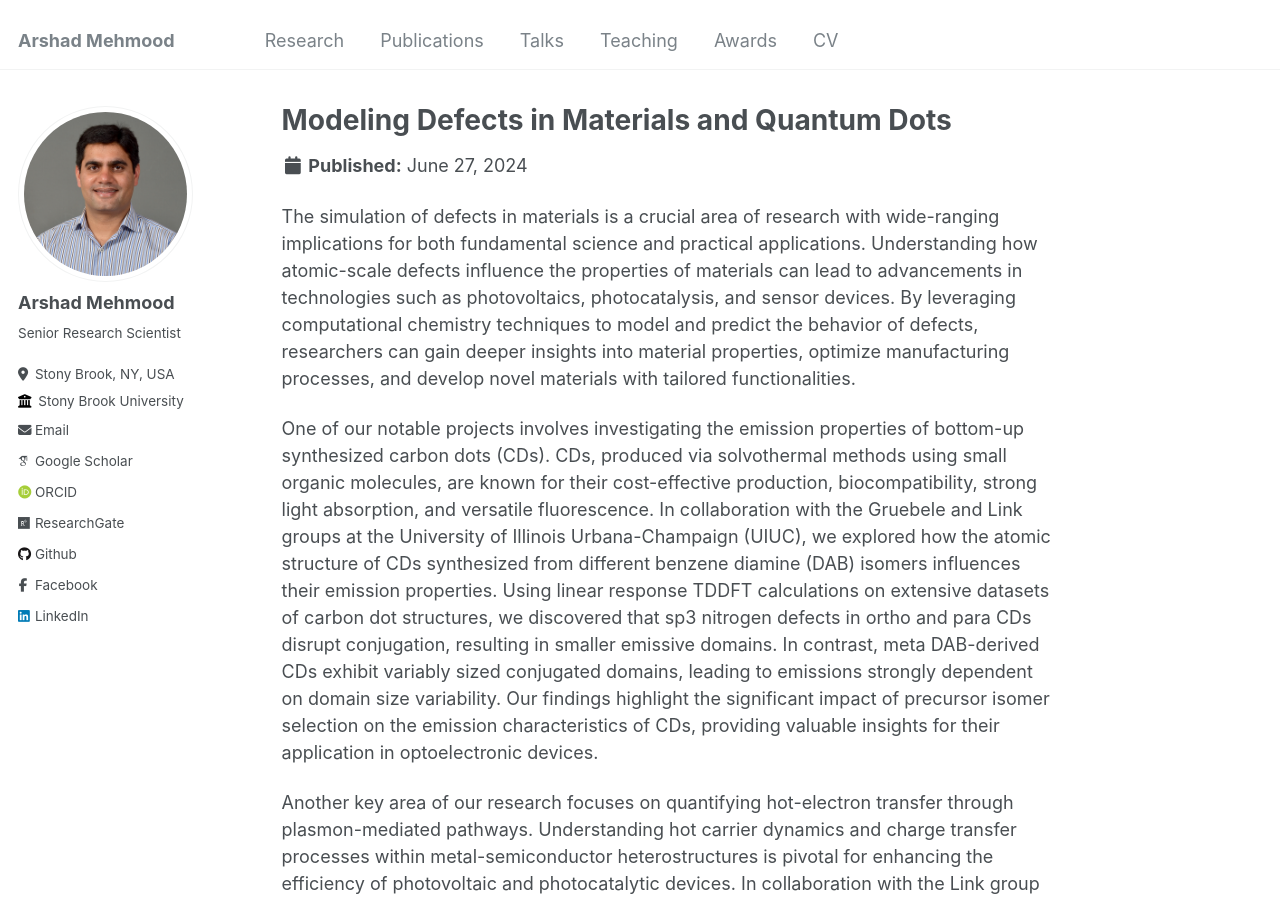
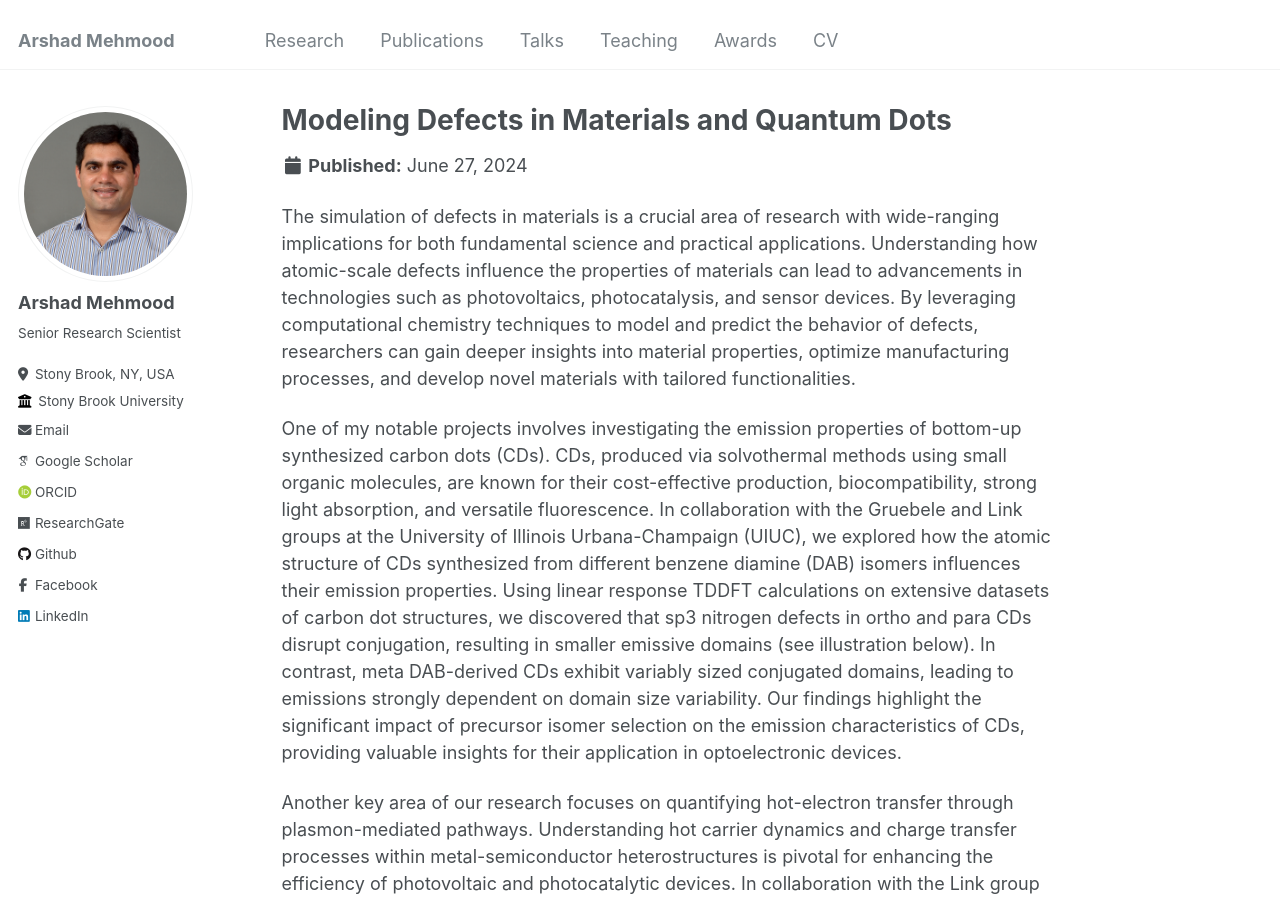
Before and after one commit to arshadmehmood118/arshadmehmood118.github.io, a Jekyll site: the page built from _portfolio/2_defects.md, in a window 1280 px wide and 900 px high. Built offline with Jekyll 4.4.1, drawn with Linux system fonts in a browser that asks for light colours; some web fonts are replaced.

Commit message:
Update 2_defects.md

```diff
--- a/_portfolio/2_defects.md
+++ b/_portfolio/2_defects.md
@@ -6,7 +6,7 @@ collection: portfolio
 
 The simulation of defects in materials is a crucial area of research with wide-ranging implications for both fundamental science and practical applications. Understanding how atomic-scale defects influence the properties of materials can lead to advancements in technologies such as photovoltaics, photocatalysis, and sensor devices. By leveraging computational chemistry techniques to model and predict the behavior of defects, researchers can gain deeper insights into material properties, optimize manufacturing processes, and develop novel materials with tailored functionalities.
 
-One of our notable projects involves investigating the emission properties of bottom-up synthesized carbon dots (CDs). CDs, produced via solvothermal methods using small organic molecules, are known for their cost-effective production, biocompatibility, strong light absorption, and versatile fluorescence. In collaboration with the Gruebele and Link groups at the University of Illinois Urbana-Champaign (UIUC), we explored how the atomic structure of CDs synthesized from different benzene diamine (DAB) isomers influences their emission properties. Using linear response TDDFT calculations on extensive datasets of carbon dot structures, we discovered that sp3 nitrogen defects in ortho and para CDs disrupt conjugation, resulting in smaller emissive domains. In contrast, meta DAB-derived CDs exhibit variably sized conjugated domains, leading to emissions strongly dependent on domain size variability. Our findings highlight the significant impact of precursor isomer selection on the emission characteristics of CDs, providing valuable insights for their application in optoelectronic devices.
+One of my notable projects involves investigating the emission properties of bottom-up synthesized carbon dots (CDs). CDs, produced via solvothermal methods using small organic molecules, are known for their cost-effective production, biocompatibility, strong light absorption, and versatile fluorescence. In collaboration with the Gruebele and Link groups at the University of Illinois Urbana-Champaign (UIUC), we explored how the atomic structure of CDs synthesized from different benzene diamine (DAB) isomers influences their emission properties. Using linear response TDDFT calculations on extensive datasets of carbon dot structures, we discovered that sp3 nitrogen defects in ortho and para CDs disrupt conjugation, resulting in smaller emissive domains (see illustration below). In contrast, meta DAB-derived CDs exhibit variably sized conjugated domains, leading to emissions strongly dependent on domain size variability. Our findings highlight the significant impact of precursor isomer selection on the emission characteristics of CDs, providing valuable insights for their application in optoelectronic devices.
 
 Another key area of our research focuses on quantifying hot-electron transfer through plasmon-mediated pathways. Understanding hot carrier dynamics and charge transfer processes within metal-semiconductor heterostructures is pivotal for enhancing the efficiency of photovoltaic and photocatalytic devices. In collaboration with the Link group at UIUC, we aimed to quantify the electron transfer efficiency in AuNR@TiO2 core-shell heterostructures, distinguishing between direct and indirect charge transfer mechanisms. I developed an open-source software package to compute the charge-transfer component, validating the chemical interface damping (CID) model proposed by Persson. Our results showed that the experimentally observed broadening of localized surface plasmon resonance (LSPR) is primarily due to direct charge transfer across the interface. This work significantly advances our understanding of charge injection in metal-semiconductor heterostructures, indicating that direct plasmon-induced charge transfer holds promise for enhancing hot carrier extraction efficiency in devices.
 
```
